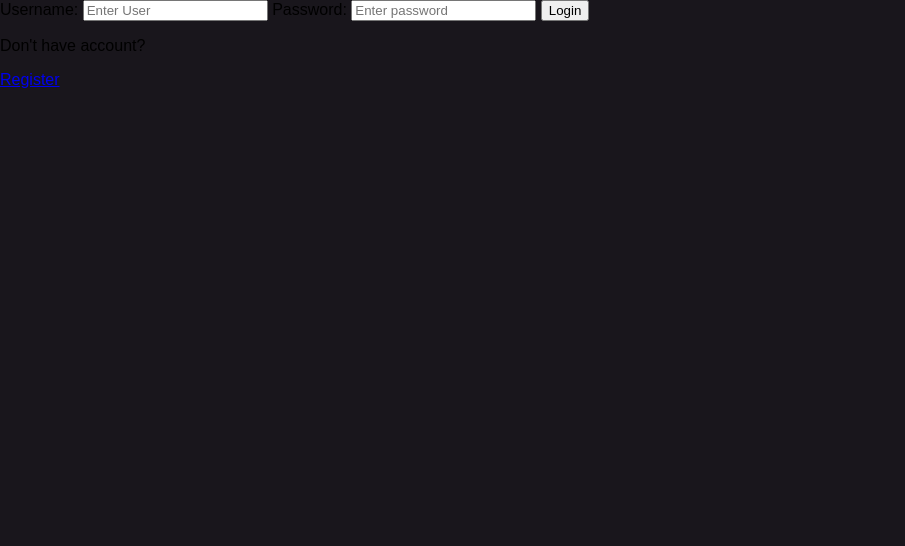
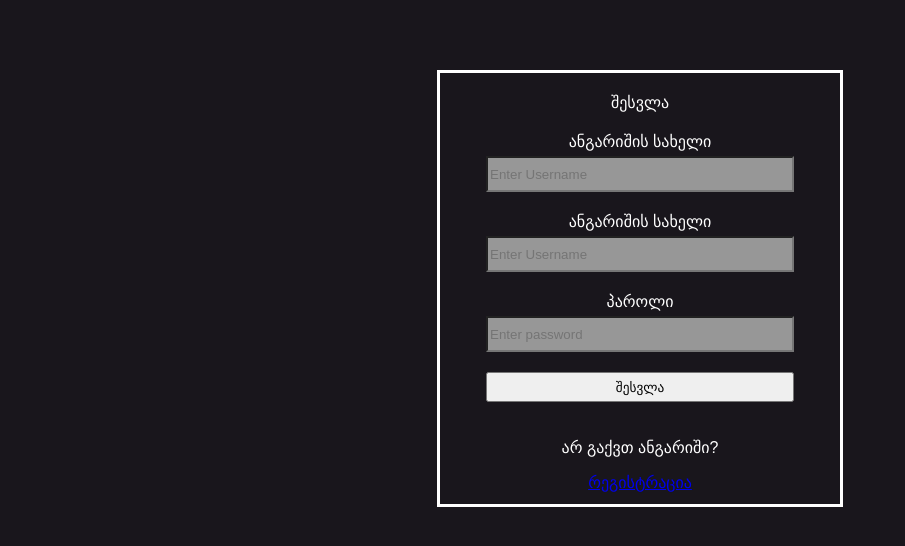
Before and after one commit to zezva802/Movie-website, a Django app: page /login/ in a window 1280 px wide. Shown: the part 60-606 px from the top of the page, without its empty margins (0-905 px from the left). Run offline with Django 5.2, Linux system fonts and the light colour scheme.

Commit message:
without polishing

```diff
--- a/geomovies/base/templates/base/login_register.html
+++ b/geomovies/base/templates/base/login_register.html
@@ -1,19 +1,32 @@
 {% extends 'main.html' %}
-
+{% load static %}
 {% block content%}
     {% if page == 'login' %}
-        <div>
+        <div class="form-container">
             <form method="POST" action="">
                 {% csrf_token %}
-
-                <label>Username:</label>
-                <input type="text" name="username" placeholder="Enter User">
-                <label>Password:</label>
-                <input type="password" name="password" placeholder="Enter password">
-                <input type="submit" value="Login">
-
-                <p>Don't have account?</p>
-                <a href="{% url 'register' %}">Register</a>
+                <div class="input-wrapper">
+                    <span>შესვლა</span>
+                </div>
+                <div class="input-wrapper">
+                    <label>ანგარიშის სახელი</label>
+                    <input type="text" name="username" placeholder="Enter Username">
+                </div>
+                <div class="input-wrapper">
+                    <label>ანგარიშის სახელი</label>
+                    <input type="text" class="input-text" name="username" placeholder="Enter Username">
+                </div>
+                <div class="input-wrapper">
+                    <label>პაროლი</label>
+                <input class="input-password" type="password" name="password" placeholder="Enter password">
+                </div>
+                <div class="input-wrapper">
+                    <input type="submit" value="შესვლა">
+                </div>
+                <div class="input-wrapper">
+                    <p>არ გაქვთ ანგარიში?</p>
+                    <a href="{% url 'register' %}" style="margin-bottom:12px;">რეგისტრაცია</a>
+                </div>
 
             </form>
         </div>
@@ -22,10 +35,20 @@
         <div>
             <form method="POST" action="" enctype="multipart/form-data">
                 {% csrf_token %}
-                {{form.as_p}}
-                <input type="submit" value="Register">
-                <p>Already registered?</p>
-                <a href="{% url 'login' %}">Login</a>
+                <div class="input-wrapper">
+                    <span>რეგისტრაცია</span>
+                </div>
+                {%for field in form%}
+                    <div class="input-wrapper">
+                        <label for="field">{{ field.label }}</label>
+                        {{ field }}
+                    </div>
+                {% endfor %}
+                <div class="input-wrapper"></div>
+                    <p>უკვე გაქვთ ანგარიში?</p>
+                    <a href="{% url 'login' %}" style="margin-bottom:10px;">შესვლა</a>
+                <input type="submit" value="რეგისტრაცია">
+
             </form>
         </div>
 
--- a/geomovies/base/views.py
+++ b/geomovies/base/views.py
@@ -11,7 +11,6 @@ from django.contrib.auth import authenticate, login, logout
 from django.db.models import Q
 
 
-# davamato suratebi urls gareshe!!!!!!!!!!!!!!!!!!!!!!!!!!!!!!!!!!!!!!!!!!!!!!!!!!!!!!!!!!!!!!!!!!!!!!!!!!!!!!!!!!!!!!
 # Create your views here.
 def home(request):
     q = request.GET.get('q', '')
@@ -19,15 +18,12 @@ def home(request):
 
     movies = Movie.objects.all()
 
-    # Apply search filter
     if q:
         movies = movies.filter(Q(title__icontains=q))
 
-    # Apply genre filter
     if selected_genres:
         movies = movies.filter(genre__name__in=selected_genres)
 
-    # Fetch all genres for genre filter
     genres = Genre.objects.all()
 
     context = {
@@ -38,47 +34,6 @@ def home(request):
     }
     return render(request, 'base/home.html', context)
 
-
-# def movie_page(request, pk):
-#     movie = Movie.objects.get(id=pk)
-#     reviews = movie.review_set.all().order_by('-created_at')
-#     user_review = None
-#     form = None
-#     if request.user.is_authenticated:
-#         if request.method == 'POST':
-#             try:
-#                 review = Review.objects.get(user=request.user, movie=movie)
-#                 form = ReviewForm(request.POST, instance=review)
-#             except Review.DoesNotExist:
-#                 form = ReviewForm(request.POST)
-#             if form.is_valid():
-#                 review = form.save(commit=False)
-#                 review.user = request.user
-#                 review.movie = movie
-#                 review.save()
-#                 return redirect('movie-page', pk=pk)
-#         else:
-#             try:
-#                 user_review = Review.objects.get(user=request.user, movie=movie)
-#                 form = ReviewForm(instance=user_review)
-#             except Review.DoesNotExist:
-#                 form = ReviewForm()
-#
-#     print(request.user)
-#     if request.user.is_authenticated:
-#         if movie in request.user.profile.favorite_movies.all():
-#             movie.is_favorite = True
-#         else:
-#             movie.is_favorite = False
-#
-#     context = {
-#
-#         'movie': movie,
-#         'reviews': reviews,
-#         'form': form,
-#         'user_review': user_review,
-#     }
-#     return render(request, 'base/movie_page.html', context)
 
 def movie_page(request, pk):
     movie = Movie.objects.get(id=pk)
@@ -125,7 +80,7 @@ def add_review(request, movie_id):
 
             if not created:
                 review.review_text = text
-                review.rating = rating  # Update the rating if the review already exists
+                review.rating = rating
                 review.save()
             else:
                 form = ReviewForm(request.POST, instance=review)
@@ -177,7 +132,6 @@ def login_page(request):
     return render(request, 'base/login_register.html', context)
 
 
-# users/views.py
 def register_page(request):
     form = UserRegisterForm()
     if request.method == "POST":
@@ -188,9 +142,8 @@ def register_page(request):
             user.save()
             profile_picture = form.cleaned_data.get('profile_picture')
 
-            # Access the newly created profile for the user
             profile = Profile.objects.create(user=user)
-            # Update the profile picture if it was provided
+
             if profile_picture:
                 profile.profile_picture = profile_picture
                 profile.save()
@@ -208,7 +161,7 @@ def logout_user(request):
 
 
 def profile_page(request, pk):
-    q = request.GET.get('q') if request.GET.get('q')!=None else ''
+    q = request.GET.get('q') if request.GET.get('q') != None else ''
     list = []
 
     profile = Profile.objects.get(id=pk)
@@ -219,14 +172,13 @@ def profile_page(request, pk):
     if q == "favorites":
 
         list = favorites
-    elif q=="watchlist":
-        list= watchlist
-    elif q=="reviews":
+    elif q == "watchlist":
+        list = watchlist
+    elif q == "reviews":
         list = reviews
         print(list)
 
-
-    context = {"favorites": favorites, "reviews": reviews, "profile": profile, "watchlist": watchlist, "list":list}
+    context = {"favorites": favorites, "reviews": reviews, "profile": profile, "watchlist": watchlist, "list": list}
     return render(request, 'base/profile.html', context)
 
 
--- a/geomovies/static/scripts/main-script.js
+++ b/geomovies/static/scripts/main-script.js
@@ -3,7 +3,7 @@ document.querySelectorAll('.genre-filter-form input[type="checkbox"]').forEach(c
         const checkboxId = this.id;
         const label = document.querySelector(`label[for="${checkboxId}"]`);
 
-        // Update label color based on the new checked state
+
         updateLabelColor(label, this.checked);
     });
 });
--- a/geomovies/static/styles/main.css
+++ b/geomovies/static/styles/main.css
@@ -452,3 +452,40 @@ iframe {
     text-decoration: none;
     color: white;
 }
+.form-container{
+    display: flex;
+    margin-top: 70px;
+    border-style: solid;
+    margin-right: auto;
+    margin-left: auto;
+    width: 400px;
+    flex-direction: column;
+    align-items: center;
+    background-color: #19161c;
+    color: white;
+}
+.input-wrapper{
+    display: flex;
+    flex-direction: column;
+    align-items: center;
+    margin-top: 20px;
+}
+
+.form-container  input[type=text]{
+    height: 30px;
+    width: 300px;
+    margin-top: 5px;
+    background-color: #979797;
+}
+.form-container  input[type=password]{
+    margin-top: 5px;
+    height: 30px;
+    width: 300px;
+    background-color: #979797;
+
+}
+.form-container input[type=submit]{
+
+    width: 308px;
+    height: 30px;
+}
```
Also changed, not shown: geomovies/base/templates/base/profile.html (+5 -5 lines), geomovies/base/templates/base/profile_favorites.html (+8 -5 lines), geomovies/base/templates/base/profile_watchlist.html (+8 -5 lines), geomovies/base/templates/base/movie_page.html (indentation only), geomovies/base/templates/base/profile_reviews.html (indentation only), geomovies/db.sqlite3.
